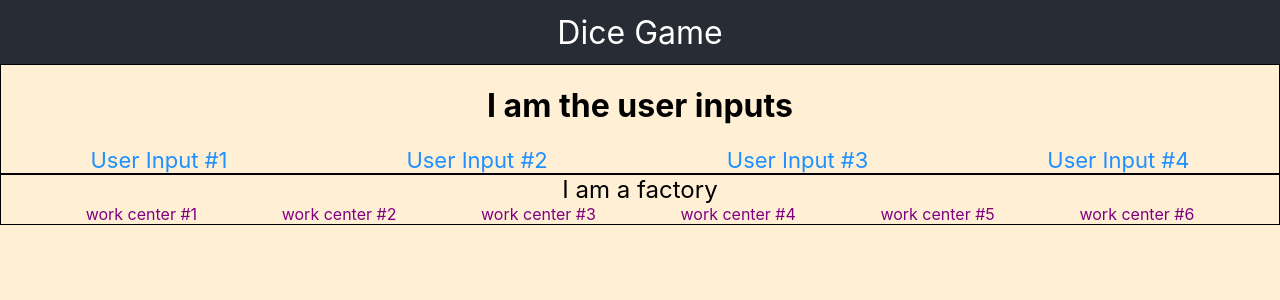
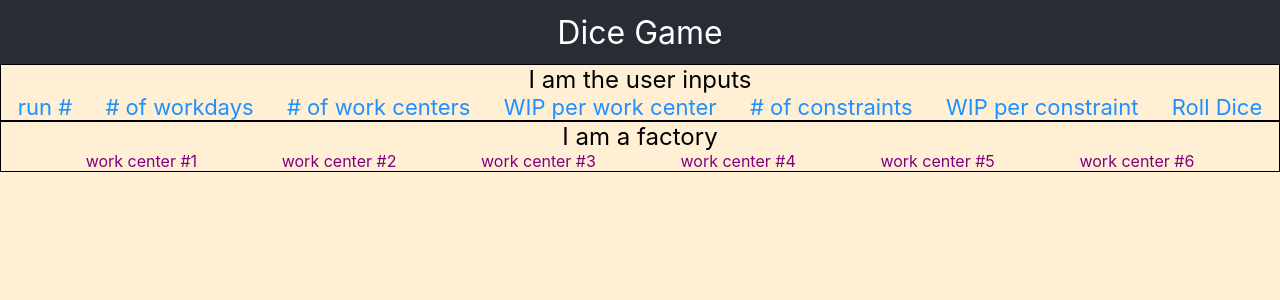
Before and after one commit to idugcoal/dice-game, a React (Create React App) app: page / in a window 1280 px wide. Shown: the top 300 px of the page. Built offline with nearby package versions, Linux system fonts and the light colour scheme.

Commit message:
set state properties with user inputs

```diff
--- a/src/components/user_inputs.jsx
+++ b/src/components/user_inputs.jsx
@@ -1,15 +1,79 @@
 import React from 'react'
 
-const UserInputs = () => {
+const UserInputs = props => {
+  // console.log(props)
   return (
     <div style={styles.container}>
-      <h1>I am the user inputs</h1>
+      <div style={styles.title}>I am the user inputs</div>
       <div style={styles.inputsContainer}>
-        <div style={styles.input}>User Input #1</div>
-        <div style={styles.input}>User Input #2</div>
-        <div style={styles.input}>User Input #3</div>
-        <div style={styles.input}>User Input #4</div>
+        <Input cb={props.setRunNumber} type={'runNumber'} label={'run #'} />
+        <Input
+          cb={props.setNumWorkdays}
+          type={'numWorkdays'}
+          label={'# of workdays'}
+        />
+        <Input
+          cb={props.setNumWorkcenters}
+          type={'numWorkcenters'}
+          label={'# of work centers'}
+        />
+        <Input
+          cb={props.setWipPerWorkcenter}
+          type={'wipPerWorkcenter'}
+          label={'WIP per work center'}
+        />
+        <Input
+          cb={props.setNumConstraints}
+          type={'numConstraints'}
+          label={'# of constraints'}
+        />
+        <Input
+          cb={props.setWipPerConstraint}
+          type={'wipPerConstraint'}
+          label={'WIP per constraint'}
+        />
+        <Input cb={props.setRunNumber} type={'roll'} label={'Roll Dice'} />
       </div>
+    </div>
+  )
+}
+
+const Input = props => {
+  const getInput = ({ type, cb }) => {
+    switch (type) {
+      case 'runNumber':
+        cb(1)
+        return
+      case 'numWorkdays':
+        cb(20)
+        return
+      case 'numWorkcenters':
+        cb(6)
+        return
+      case 'wipPerWorkcenter':
+        cb(4)
+        return
+      case 'numConstraints':
+        cb(1)
+        return
+      case 'wipPerConstraint':
+        cb(12)
+        return
+      case 'roll':
+        return 3
+      default:
+        return 'error'
+    }
+  }
+
+  const onClick = props => {
+    // console.log(props)
+    getInput(props)
+  }
+
+  return (
+    <div style={styles.input} onClick={() => onClick(props)}>
+      {props.label}
     </div>
   )
 }
@@ -22,8 +86,9 @@ const styles = {
     justifyContent: 'center',
     border: '1px solid black',
   },
-  h1: {
+  title: {
     textAlign: 'center',
+    fontSize: 24,
   },
   inputsContainer: {
     display: 'flex',
```
